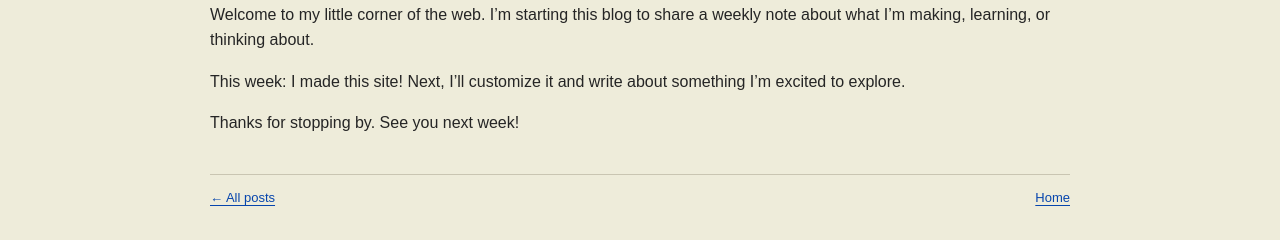
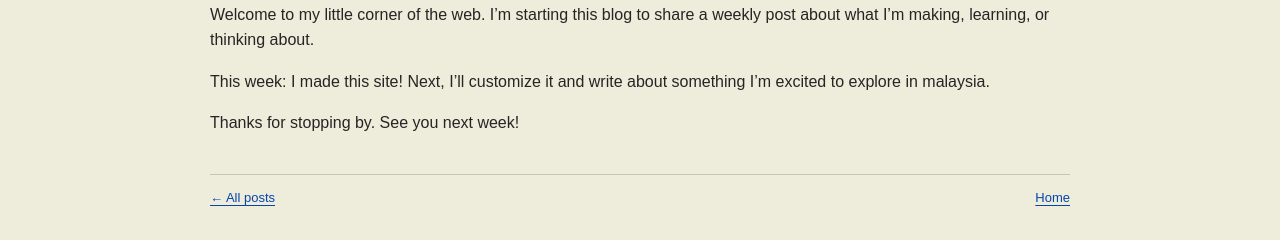
Before and after one commit to shuyaoffical-arch/Chaidus, a plain HTML site: page blog/hello-world.html in a window 1280 px wide. Shown: the part 178-418 px from the top of the page. Drawn offline with Linux system fonts and the light colour scheme.

Commit message:
Update blog introduction and add Malaysia reference

```diff
--- a/blog/hello-world.html
+++ b/blog/hello-world.html
@@ -10,8 +10,8 @@
     <article class="window-content">
       <p class="eyebrow"><time datetime="2026-11-23">NOVEMBER 23, 2026</time> · FIRST POST</p>
       <h1>Hello, internet!</h1>
-      <p>Welcome to my little corner of the web. I’m starting this blog to share a weekly note about what I’m making, learning, or thinking about.</p>
-      <p>This week: I made this site! Next, I’ll customize it and write about something I’m excited to explore.</p>
+      <p>Welcome to my little corner of the web. I’m starting this blog to share a weekly post about what I’m making, learning, or thinking about.</p>
+      <p>This week: I made this site! Next, I’ll customize it and write about something I’m excited to explore in malaysia.</p>
       <p>Thanks for stopping by. See you next week!</p>
       <footer class="site-footer"><a href="index.html">← All posts</a><a href="../index.html">Home</a></footer>
     </article>
```
